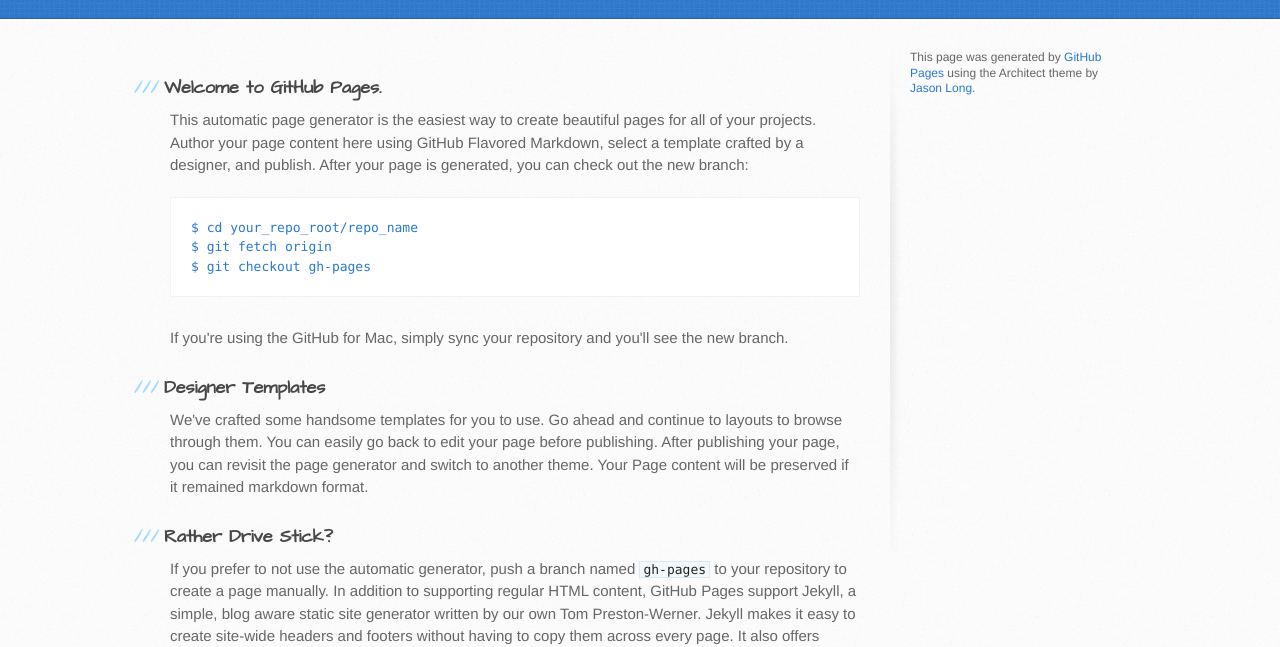
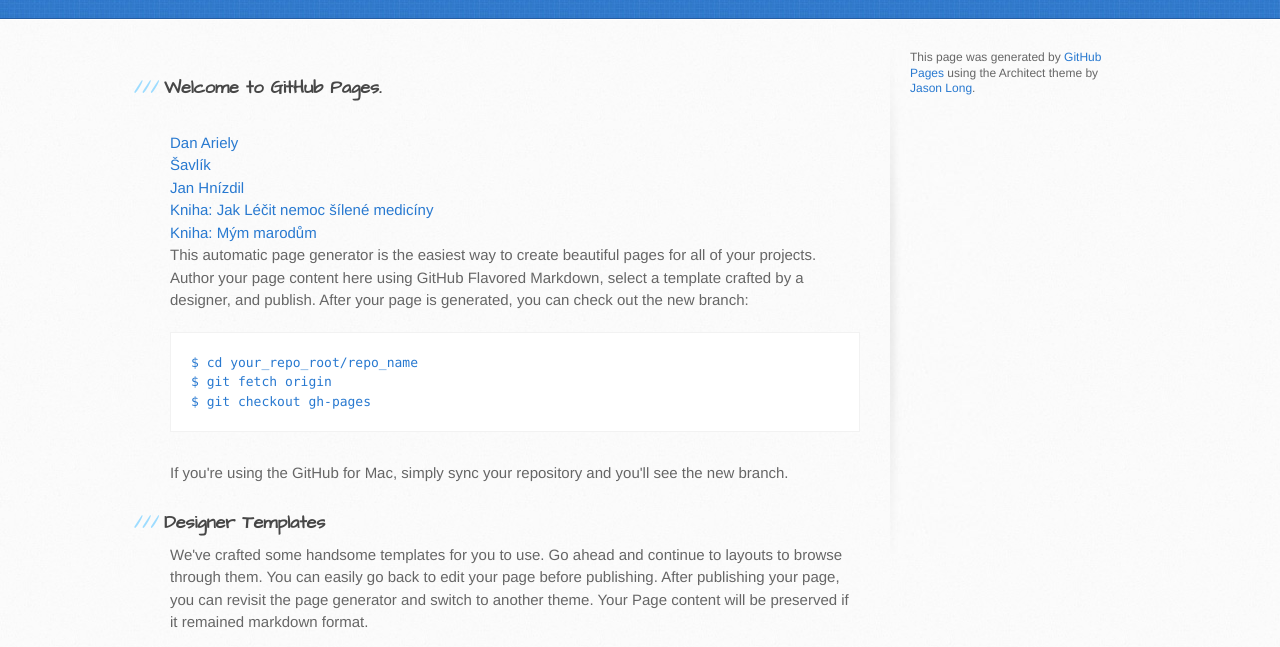
Before and after one commit to PMTM/PMTM.github.io, a plain HTML site: page index.html in a window 1280 px wide. Shown: the part 182-829 px from the top of the page. Drawn offline with Linux system fonts and the light colour scheme.

Commit message:
Update index.html

```diff
--- a/index.html
+++ b/index.html
@@ -30,6 +30,17 @@
         <section id="main-content">
           <h3>Welcome to GitHub Pages.</h3>
 
+<br />
+<a href="http://danariely.com/category/blog/">Dan Ariely</a>
+<br />
+<a href="http://www.zivotbezobav.cz/nazor-lekare-mudr-jiri-savlik-csc.html">Šavlík</a>
+<br />
+<a href="http://blog.aktualne.centrum.cz/blogy/jan-hnizdil.php">Jan Hnízdil</a>
+<br />
+<a href="http://www.kosmas.cz/knihy/180313/jak-lecit-nemoc-silene-mediciny/">Kniha: Jak Léčit nemoc šílené medicíny</a>
+<br />
+<a href="http://www.kosmas.cz/knihy/158715/mym-marodum/">Kniha: Mým marodům</a>
+<br />
 <p>This automatic page generator is the easiest way to create beautiful pages for all of your projects. Author your page content here using GitHub Flavored Markdown, select a template crafted by a designer, and publish. After your page is generated, you can check out the new branch:</p>
 
 <pre><code>$ cd your_repo_root/repo_name
```
